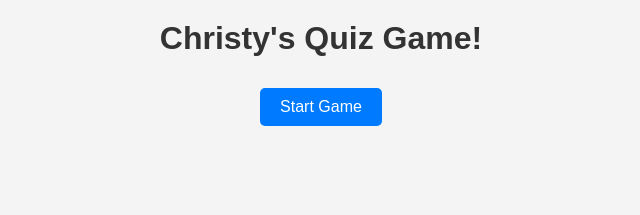
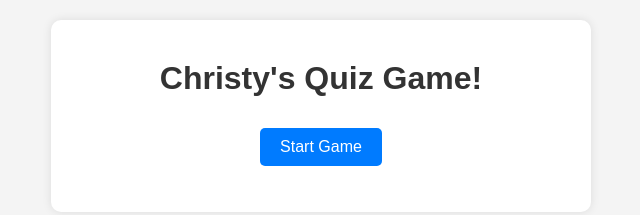
Before and after one commit to ChristyCodes66/simple-quiz-game, a website: page index.html in a window 1280 px wide. Shown: the whole page, without its empty margins (319-959 px from the left). Drawn offline with Linux system fonts and the light colour scheme.

Commit message:
Add quiz container to html document

```diff
--- a/index.html
+++ b/index.html
@@ -7,12 +7,14 @@
     <link rel="stylesheet" href="styles.css">
 </head>
 <body>
+    <div id="quiz-container">
         <h1>Christy's Quiz Game!</h1>
         <button id = "start-button" onclick="startGame()">Start Game</button>
         <p id="player-name"></p>
         <p id="current-question"></p>
         <p id="result"></p>
         <p id="score"></p>
+    </div>
 
     <script>
         let questions = ["What is the capital of France?", "Which planet is known as the Red Planet?", "How many continets are there on Earth?", "What is the largest mammal in the world?", "Which of these is a primary color: Green, Yellow, Purple, or Orange?"];
```
Lines whose indentation alone changed are shown as unchanged.
